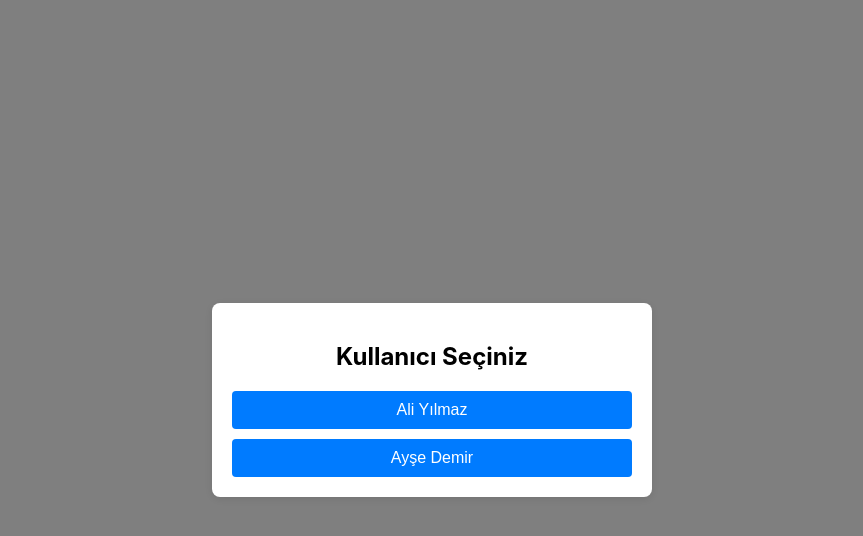
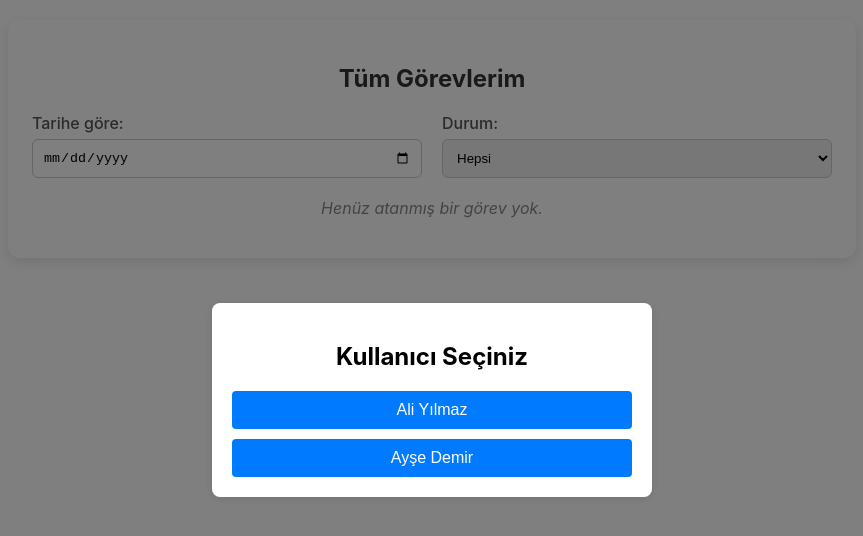
Before and after one commit to mehmetkmrc/Personal-Task-Tracker, a React (Create React App) app in the folder frontend/: page /my-tasks in a window 1280 px wide. Shown: the top 536 px of the page, without its empty margins (208-1071 px from the left). Built offline with nearby package versions, Linux system fonts and the light colour scheme.

Commit message:
fix:MyTasks.js and DailyTasks.js files moved to pages folder!

```diff
--- a/frontend/src/App.js
+++ b/frontend/src/App.js
@@ -3,8 +3,8 @@ import { BrowserRouter as Router, Routes, Route, Navigate } from 'react-router-d
 import TaskForm from './components/TaskForm';
 import TaskList from './components/TaskList';
 import UserSelectionModal from './components/UserSelectionModal';
-import MyTasks from './components/MyTasks';
-import DailyTasks from './components/DailyTasks';
+import MyTasks from './pages/MyTasks';
+import DailyTasks from './pages/DailyTasks';
 import Navbar from './components/Navbar';  // Navbar eklendi
 
 function App() {
@@ -26,11 +26,11 @@ function App() {
           <Route path="/add-task" element={<><TaskForm /><TaskList /></>} />
 
           <Route path="/my-tasks" element={
-            currentUserId ? <MyTasks userId={currentUserId} /> : <Navigate/>
+             <MyTasks/>
           } />
 
           <Route path="/daily-tasks" element={
-            currentUserId ? <DailyTasks userId={currentUserId} /> : <Navigate/>
+            <DailyTasks/>
           } />
 
           <Route path="/" element={<TaskList />} />
--- a/frontend/src/components/DailyTasks.js
+++ b/frontend/src/pages/DailyTasks.js
@@ -1,6 +1,6 @@
 import React, { useEffect, useState } from 'react';
 import { fetchTasks } from '../services/api';
-import './TaskList.css';
+import '../components/TaskList.css';
 
 const DailyTasks = ({ userId }) => {
   const [tasks, setTasks] = useState([]);
--- a/frontend/src/components/MyTasks.js
+++ b/frontend/src/pages/MyTasks.js
@@ -1,7 +1,7 @@
 // src/components/MyTasks.js
 import React, { useEffect, useState } from 'react';
 import { fetchTasks } from '../services/api';
-import './TaskList.css';  // aynı şık CSS kullanılabilir
+import '../components/TaskList.css';  // aynı şık CSS kullanılabilir
 
 const MyTasks = ({ userId }) => {
   const [tasks, setTasks] = useState([]);
```
Also changed, not shown: frontend/src/pages/HomePage.js (deleted).
